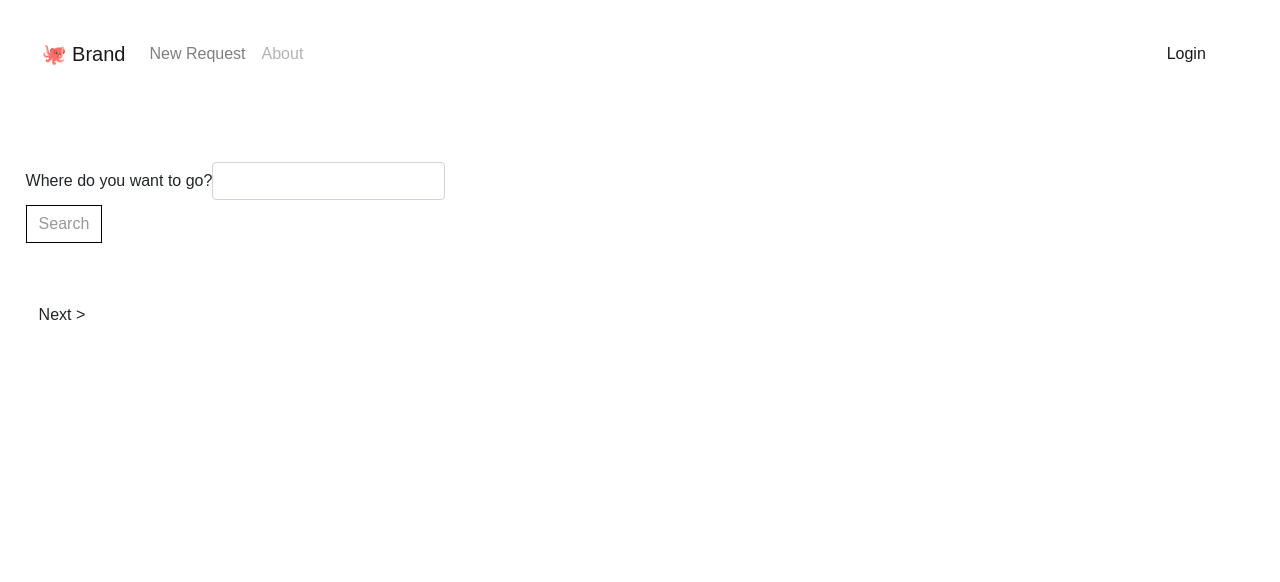
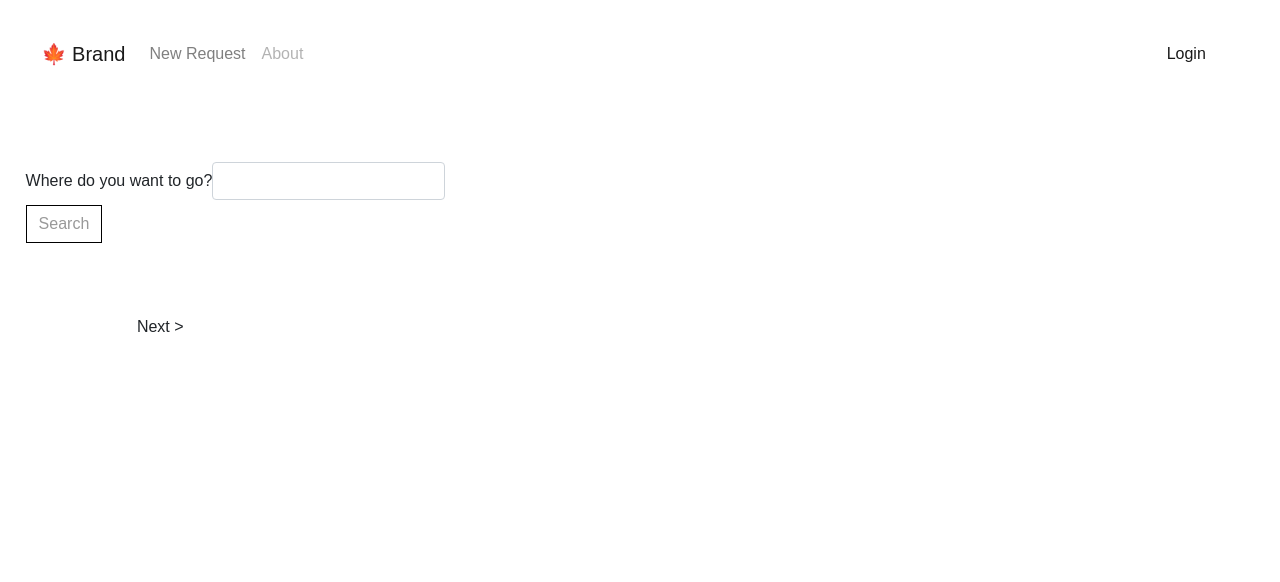
Before and after one commit to brittanynm/campsite-checker, a Flask app: page / in a window 1280 px wide. Shown: the top 582 px of the page. Run offline with Flask 2, Linux system fonts and the light colour scheme; data that the repository does not hold is empty; some libraries are stand-ins or nearby versions.

Commit message:
minor updates

```diff
--- a/templates/base.html
+++ b/templates/base.html
@@ -16,7 +16,11 @@
         }
         body {
             margin:1%;
-            padding:1%
+            padding:1%;
+        }
+        .form-inline-2 {
+            margin-left:7%;
+            padding:1%;
         }
         .btn-primary, .btn-primary:hover, .btn-primary:active, .btn-primary:visited {
             background-color: #ffffff !important;
@@ -31,11 +35,9 @@
 
     </style>
     <title>Campsite Checker</title>
-</head>
-<body>
 
-        <nav class="navbar navbar-expand-lg navbar-light bg-white">
-          <a class="navbar-brand" href="#">🐙 Brand</a>
+    <nav class="navbar navbar-expand-lg navbar-light bg-white">
+          <a class="navbar-brand" href="http://localhost:5000/">🍁 Brand</a>
           <button class="navbar-toggler" type="button" data-toggle="collapse" data-target="#navbarSupportedContent" aria-controls="navbarSupportedContent" aria-expanded="false" aria-label="Toggle navigation">
             <span class="navbar-toggler-icon"></span>
           </button>
@@ -59,6 +61,11 @@
           </div>
         </nav>
 
+</head>
+<body>
+
+
+
 <script src="https://code.jquery.com/jquery-3.2.1.slim.min.js" integrity="sha384-KJ3o2DKtIkvYIK3UENzmM7KCkRr/rE9/Qpg6aAZGJwFDMVNA/GpGFF93hXpG5KkN" crossorigin="anonymous"></script>
 <script src="https://cdnjs.cloudflare.com/ajax/libs/popper.js/1.12.9/umd/popper.min.js" integrity="sha384-ApNbgh9B+Y1QKtv3Rn7W3mgPxhU9K/ScQsAP7hUibX39j7fakFPskvXusvfa0b4Q" crossorigin="anonymous"></script>
 <script src="https://maxcdn.bootstrapcdn.com/bootstrap/4.0.0/js/bootstrap.min.js" integrity="sha384-JZR6Spejh4U02d8jOt6vLEHfe/JQGiRRSQQxSfFWpi1MquVdAyjUar5+76PVCmYl" crossorigin="anonymous"></script>
--- a/templates/homepage.html
+++ b/templates/homepage.html
@@ -22,7 +22,7 @@
     </div>
 
     <div>
-        <form class="form-inline" method = "POST" action="/search">
+        <form class="form-inline-2" method = "POST" action="/search">
             <div class="list">
                 {% for campsite in campsites %}
                 <div class="campsite-name">
--- a/templates/submission_form.html
+++ b/templates/submission_form.html
@@ -2,7 +2,7 @@
 {% block content %}
 <br><br>
 <form class="submit-request" method="POST" >
-    Phone number to alert if a campsite becomes available:
+    Phone number to alert:
     <input type="text" name="phone"><br><br>
     <button type="submit">Submit Request </button>
 
```
